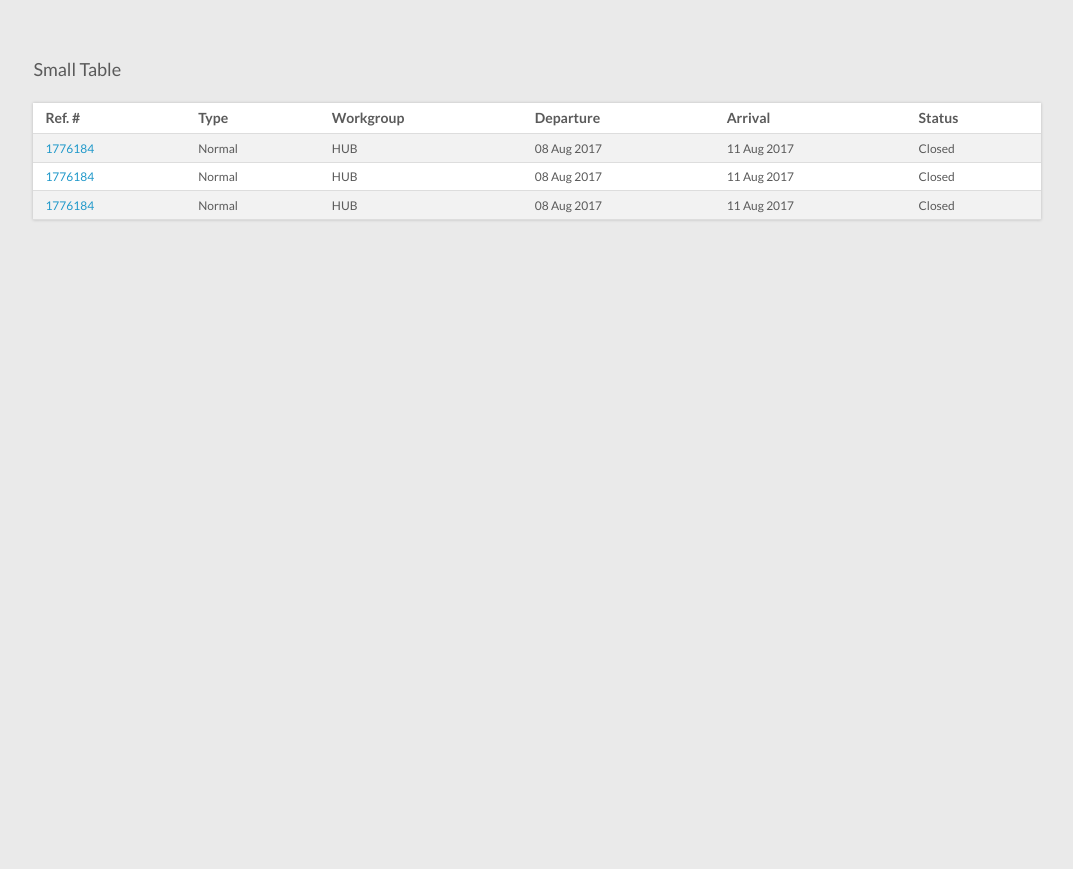
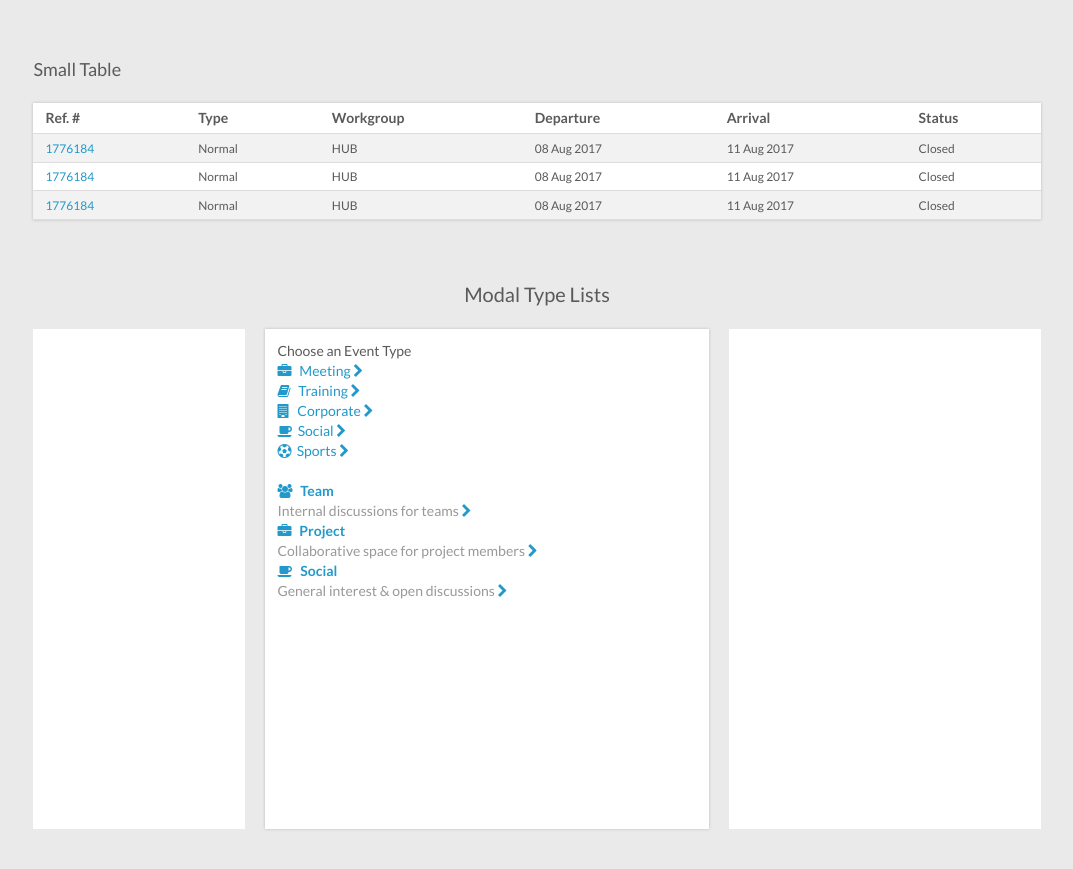
Before and after one commit to hamed-farag/Nebula-UI-Core, a website: page index.html in a window 1280 px wide. Shown: the part 4721-5590 px from the top of the page, without its empty margins (103-1176 px from the left). Before the commit the page ends 4981 px from the top, so only its background shows below. Drawn offline with Linux system fonts and the light colour scheme.

Commit message:
add type lists of modal

```diff
--- a/index.html
+++ b/index.html
@@ -896,6 +896,89 @@
 		</div>
 		<div class="Clear"></div>
 	</div>
+
+	<!--Modal Type Lists-->
+	<div class="page-content">
+		<h2 style="text-align: center; font-size: 20px;margin-bottom: 20px">Modal Type Lists</h2>
+		<div class="sticky-left-cont">
+			<div style="background: white;height: 500px;"></div>
+		</div>
+		<div class="main-container">
+			<div class="middle-content sm-col-12 md-col-7">
+				<div class="type-list panel card" style="background: white;height: 500px;">
+					<h3>Choose an Event Type</h3>
+					<ul>
+						<li>
+							<a href="#">
+								<i class="fa fa-briefcase icon-margin"></i>
+								<span>Meeting</span>
+								<i class="fa fa-chevron-right"></i>
+							</a>
+						</li>
+						<li>
+							<a href="#">
+								<i class="fa fa-book icon-margin"></i>
+								<span>Training</span>
+								<i class="fa fa-chevron-right"></i>
+							</a>
+						</li>
+						<li>
+							<a href="#">
+								<i class="fa fa-building icon-margin"></i>
+								<span>Corporate</span>
+								<i class="fa fa-chevron-right"></i>
+							</a>
+						</li>
+						<li>
+							<a href="#">
+								<i class="fa fa-coffee icon-margin"></i>Social
+								<i class="fa fa-chevron-right"></i>
+							</a>
+						</li>
+						<li>
+							<a href="#">
+								<i class="fa fa-futbol-o icon-margin"></i>Sports
+								<i class="fa fa-chevron-right"></i>
+							</a>
+						</li>
+					</ul>
+					<ul style="margin-top:20px">
+						<li>
+							<a href="#">
+								<i class="fa fa-users icon-margin"></i>
+								<span class="Bold">Team</span>
+								<br>
+								<span class="light-grey">Internal discussions for teams</span>
+								<i class="fa fa-chevron-right"></i>
+							</a>
+						</li>
+						<li>
+							<a href="#">
+								<i class="fa fa-briefcase icon-margin"></i>
+								<span class="Bold">Project</span>
+								<br>
+								<span class="light-grey">Collaborative space for project members</span>
+								<i class="fa fa-chevron-right"></i>
+							</a>
+						</li>
+						<li>
+							<a href="#">
+								<i class="fa fa-coffee icon-margin"></i>
+								<span class="Bold">Social</span>
+								<br>
+								<span class="light-grey">General interest & open discussions</span>
+								<i class="fa fa-chevron-right"></i>
+							</a>
+						</li>
+					</ul>
+				</div>
+			</div>
+			<div class="right-content sm-col-5">
+				<div style="background: white;height: 500px;"></div>
+			</div>
+		</div>
+		<div class="Clear"></div>
+	</div>
 </body>
 
 </html>
--- a/scss/components/_index.scss
+++ b/scss/components/_index.scss
@@ -9,3 +9,4 @@
 @import 'table';
 @import 'createPost';
 @import 'postCard';
+@import 'typeLists';
--- /dev/null
+++ b/scss/components/_typeLists.scss
@@ -0,0 +1,49 @@
+.type-list{
+    h3{
+        font-size: 0.875rem;
+        font-weight: bold;
+        margin-bottom: 0.75rem;
+    }
+    ul{
+        li{
+            border:solid 1px #ddd;
+            background-color: #f8f8f8;
+            border-top: 0;
+            &:first-child{
+                border-top-left-radius: 0.25rem;
+                border-top-right-radius: 0.25rem;
+                border-top: solid 1px #ddd;
+            }
+            &:last-child{
+                border-bottom-left-radius: 0.25rem;
+                border-bottom-right-radius: 0.25rem;
+            }
+            a{
+                position: relative;
+                display: block;
+                padding: 0.625rem 0.75rem;
+                padding-right: 2rem;
+                text-decoration: none;
+                color: $default-grey-color;
+                .fa.fa-chevron-right{
+                    position: absolute;
+                    top: 50%;
+                    right: 0.75rem;
+                    transform: translateY(-50%);
+                    font-size: 0.75em;
+                    margin-left: 0.25em;
+                }
+                i.icon-margin{
+                    margin-right: 0.5rem;
+                    margin-top: 0.25rem;
+                    float: left;
+                }
+                span.light-grey{
+                    font-size: 0.75rem;
+                    padding-left: 1.5rem;
+                    line-height: 2
+                }
+            }
+        }
+    }
+}
```
